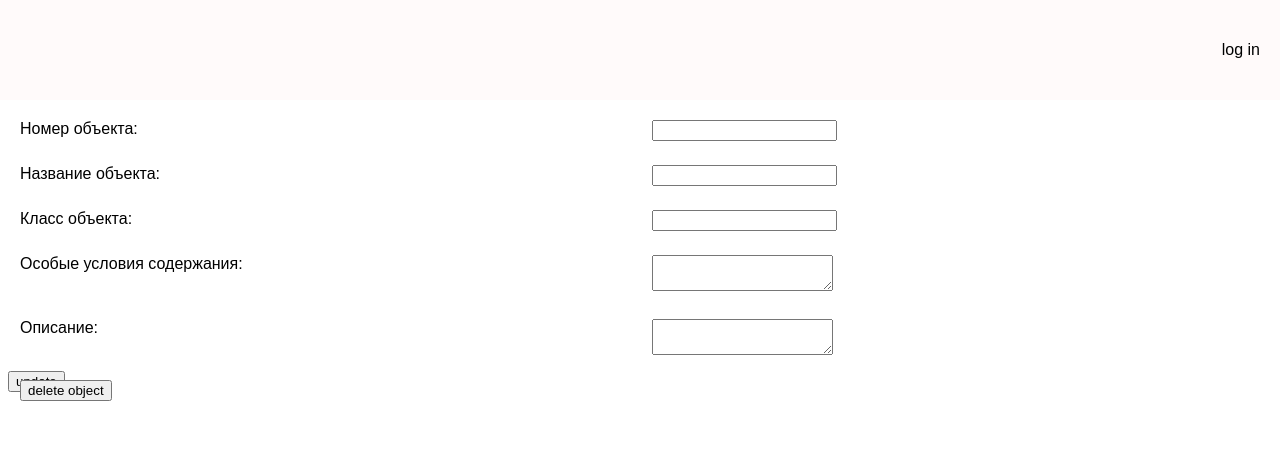
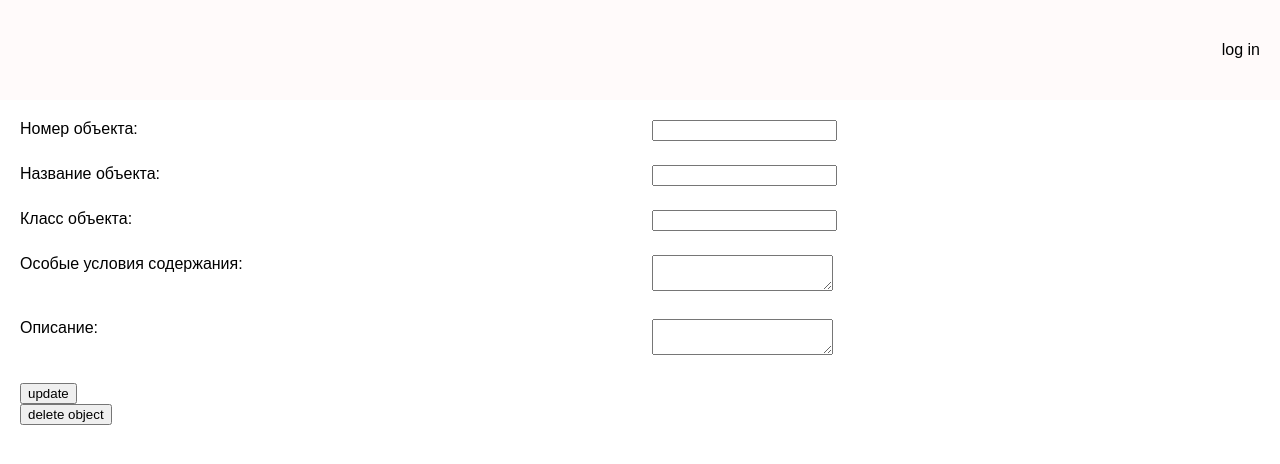
Before and after one commit to jekapulpit/foundation, a React (Create React App) app in the folder client/: page /scp_objects/1 in a window 1280 px wide. Both pictures are taken after a click on the button "edit". Shown: the top 464 px of the page. Built offline with nearby package versions, Linux system fonts and the light colour scheme; no server answers.

Commit message:
fixed delete button position

```diff
--- a/client/src/components/ObjectPage.jsx
+++ b/client/src/components/ObjectPage.jsx
@@ -83,7 +83,7 @@ class ObjectPage extends React.Component {
             <div className={"container"}>
                 <div className="object-page">
                     {objectView}
-                    <button onClick={() => this.handleDelete()}>delete object</button>
+                    <button className="button delete" onClick={() => this.handleDelete()}>delete object</button>
                 </div>
             </div>
         )
--- a/client/src/components/object/EditObjectForm.jsx
+++ b/client/src/components/object/EditObjectForm.jsx
@@ -39,7 +39,9 @@ const EditObjectForm = props => {
                 <Grid item xs={6}>
                     <textarea ref={input => objectFields.description = input} defaultValue={props.currentObject.description} />
                 </Grid>
+                <Grid item xs={12}>
                     <button onClick={() => props.handleEdit(objectFields)}>update</button>
+                </Grid>
             </Grid>
     )
 };
```
Lines whose indentation alone changed are shown as unchanged.
